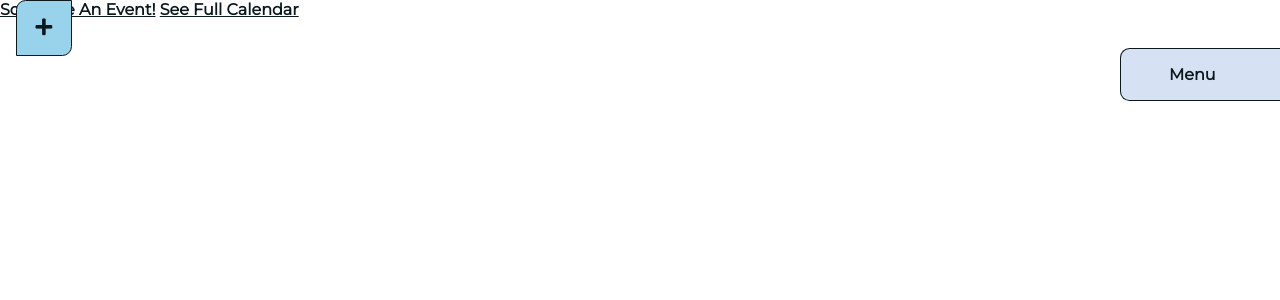
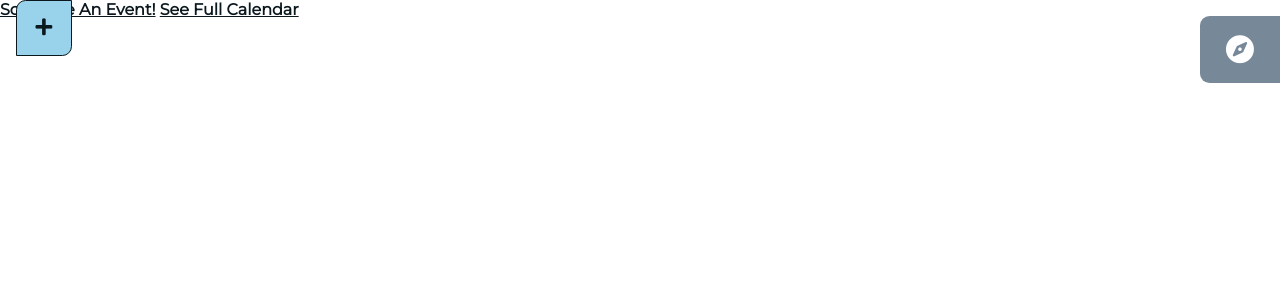
Before and after one commit to nheyland/MyWeek, a Django app: template planner/templates/planner.html in a window 1280 px wide. Shown: the top 300 px of the page. Run offline with Django 3.2, Linux system fonts and the light colour scheme; the template is opened without the code that fills it, so the values that code supplies are empty.

Commit message:
adding js for sidebar

```diff
--- a/planner/static/css/style.css
+++ b/planner/static/css/style.css
@@ -208,33 +208,58 @@ table {
   white-space: nowrap;
 }
 
+.menu_button {
+  position: absolute;
+  right: 0;
+  z-index: 100000000;
+  top: 1rem;
+  position: absolute;
+  width: 5rem;
+  overflow: hidden;
+  display: flex;
+  justify-content: center;
+  right: 0rem;
+  border-radius: 0.6rem 0 0 0.6rem;
+  transition: width 0.5s ease-in-out;
+  overflow: hidden;
+  z-index: 100000000;
+  font-size: 1.8rem;
+  background-color: lightslategray;
+}
+.menu_button i {
+  color: white;
+}
+.menu_button a {
+  margin: 1rem 0;
+  color: #0b181e;
+  text-decoration: none;
+}
+.menu_button a:hover {
+  color: #98d2eb;
+}
+
 .sidebar {
   position: absolute;
   display: flex;
-  width: 10rem;
-  right: 0;
-  top: 3rem;
-  background-color: #d6e2f3;
-  padding: 1rem;
-  border-bottom: 0.1rem solid #0b181e;
-  border-left: 0.1rem solid #0b181e;
-  border-top: 0.1rem solid #0b181e;
+  flex-direction: column;
+  width: 0;
+  overflow: hidden;
+  right: 0rem;
+  padding: 1rem 0;
+  top: 1rem;
+  background-color: lightslategray;
   border-radius: 0.6rem 0 0 0.6rem;
-  transition: width 0.5s ease-in-out;
-  line-height: -1;
-  overflow: hidden;
-  z-index: 100000000;
+  transition: 0.5s;
+  z-index: 1000000;
 }
 .sidebar a {
-  margin: 0 2rem;
-  color: #0b181e;
+  margin: 1rem 2rem;
+  color: white;
   text-decoration: none;
+}
+.sidebar i {
+  color: white;
 }
 .sidebar a:hover {
   color: #98d2eb;
-}
-
-#menu_button {
-  opacity: 100%;
-  transition: opacity 0.5s;
 }/*# sourceMappingURL=style.css.map */
--- a/planner/static/css/style.scss
+++ b/planner/static/css/style.scss
@@ -14,6 +14,7 @@ $closedW: 3.5rem;
   box-sizing: border-box;
   font-family: "Montserrat", sans-serif;
   font-weight: bold;
+
   color: $text;
 }
 
@@ -225,24 +226,29 @@ table {
 .sidebar * {
   white-space: nowrap;
 }
-.sidebar {
+.menu_button {
   position: absolute;
+  right: 0;
+  z-index: 100000000;
+  top: 1rem;
+  position: absolute;
+  width: 5rem;
+  overflow: hidden;
   display: flex;
-  width: 10rem;
-  right: 0;
-  top: 3rem;
-  background-color: $odd;
-  padding: 1rem;
-  border-bottom: 0.1rem solid $text;
-  border-left: 0.1rem solid $text;
-  border-top: 0.1rem solid $text;
+  justify-content: center;
+  right: 0rem;
   border-radius: 0.6rem 0 0 0.6rem;
   transition: width 0.5s ease-in-out;
-  line-height: -1;
   overflow: hidden;
   z-index: 100000000;
+  font-size: 1.8rem;
+  i {
+    color: white;
+  }
+  background-color: lightslategray;
   a {
-    margin: 0 2rem;
+    margin: 1rem 0;
+
     color: $text;
     text-decoration: none;
   }
@@ -250,8 +256,29 @@ table {
     color: $event;
   }
 }
+.sidebar {
+  position: absolute;
+  display: flex;
+  flex-direction: column;
+  width: 0;
+  overflow: hidden;
+  right: 0rem;
+  padding: 1rem 0;
+  top: 1rem;
+  background-color: lightslategray;
+  border-radius: 0.6rem 0 0 0.6rem;
+  transition: 0.5s;
+  z-index: 1000000;
 
-#menu_button {
-  opacity: 100%;
-  transition: opacity 0.5s;
+  a {
+    margin: 1rem 2rem;
+    color: white;
+    text-decoration: none;
+  }
+  i {
+    color: white;
+  }
+  a:hover {
+    color: $event;
+  }
 }
--- a/planner/templates/planner.html
+++ b/planner/templates/planner.html
@@ -16,13 +16,14 @@
 </head>
 
 <body>
-
-    <div id='sidebar' class="sidebar" onmouseover="javascript:sidebar_open(true);" onmouseout="javascript:sidebar_open(false);">
-        <a id="menu_button" class="" href="javascript:sidebar_open(true);">Menu</a>
-        <a href="/u/profile/{{user.id}}/">My Profile</a>
-        <a href="">Explore</a>
-        <a href="">Invite others</a>
-        <a href="/kill/">Logout</a>
+    <div id="menu_button" class="menu_button" onclick="javascript:sidebar_open(true);">
+        <a class="" href="javascript:sidebar_open(true);"><i class="fas fa-compass"></i></a>
+    </div>
+    <div id='sidebar' class="sidebar" ;">
+        <a href="/u/profile/{{user.id}}/"><i class="fas fa-user"></i> My Profile</a>
+        <a href=""><i class="fas fa-globe-americas"></i> Explore</a>
+        <a href=""><i class="fas fa-users"></i> Invite others</a>
+        <a href="/kill/"><i class="fas fa-door-open"></i> Logout</a>
     </div>
 
     <div class="pop_up_form">
@@ -59,18 +60,16 @@
 
         function sidebar_open(open) {
             var x = document.getElementById('sidebar')
+            var y = document.getElementById('menu_button')
             if (open == true) {
-                x.style.width = '50rem'
-                document.getElementById('menu_button').href = 'javascript:sidebar_open(false);'
-                document.getElementById('menu_button').style.opacity = '0%'
-                document.getElementById('menu_button').style.transition = 'opacity .5s'
+                x.style.width = '15rem'
+                y.style.width = '0'
 
 
             } else {
-                x.style.width = '10rem'
-                document.getElementById('menu_button').href = 'javascript:sidebar_open(true);'
-                document.getElementById('menu_button').style.transition = 'opacity 1.5s'
-                document.getElementById('menu_button').style.opacity = '100%'
+                y.style.width = '5rem'
+                x.style.width = '0'
+
             }
 
         }
@@ -202,8 +201,6 @@
                     document.getElementById(down.target.id).style.borderRadius = '.4rem .4rem 0 0';
                     document.getElementById(up.target.id).style.borderRadius = '0 0 .4rem .4rem ';
                     week.onmouseover = null
-
-
                 });
             }
 
```
Also changed, not shown: 1 other file.
